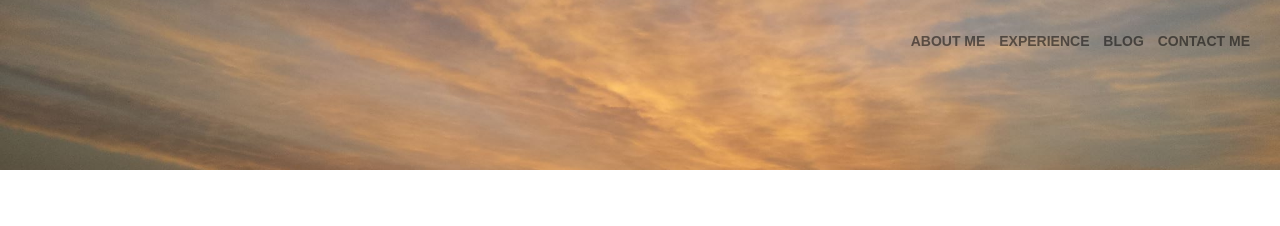
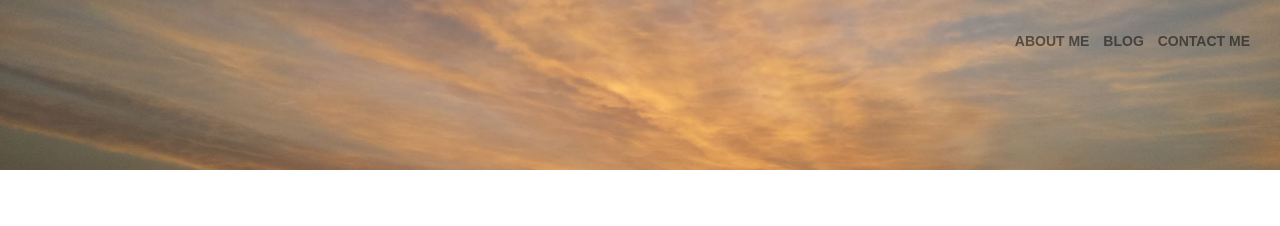
Before and after one commit to sadiksha/sadiksha.github.io, a Jekyll site: the page built from posts.md, in a window 1280 px wide. Shown: the top 226 px of the page. Built offline with Jekyll 4.4.1, drawn with Linux system fonts in a browser that asks for light colours; nearby versions of some CDN libraries.

Commit message:
Removes trailing links.

```diff
--- a/_includes/header.html
+++ b/_includes/header.html
@@ -5,7 +5,6 @@
 <header id="home">
   <nav>
     <a href="#about-me">About Me</a>
-    <a href="#Experenice">Experience</a>
     <a href="#Blog">Blog</a>
     <a href="#Details">Contact Me</a>
   </nav>
--- a/_includes/header_small.html
+++ b/_includes/header_small.html
@@ -3,8 +3,6 @@
 <header id="h_small">
   <nav id="nav_small">
     <a href="/#about-me">About Me
-    </a>
-    <a href="/#Experenice">Experience
     </a>
     <a href="/#Blog">Blog
     </a>
--- a/_layouts/home.html
+++ b/_layouts/home.html
@@ -5,8 +5,6 @@ layout: default
 {% include header.html %}
 
 {% include about.html %}
-
-{% include history.html %}
 
 <h2 id="Blog"> Blog </h2>
 <hr class="bar-blog"> </hr>
@@ -24,8 +22,4 @@ layout: default
 
 <h2 id="Blog"><a href="/posts"> More >> </a></h2>
 
-
-
-{% include contact.html %}
-
 {% include message.html %}
--- a/assets/css/main.scss
+++ b/assets/css/main.scss
@@ -12,7 +12,6 @@
 @import "3-sections/footer";
 @import "3-sections/about";
 @import "3-sections/contact";
-@import "3-sections/history";
 @import "3-sections/message";
 @import "3-sections/portfolio";
 @import "3-sections/post";
```
